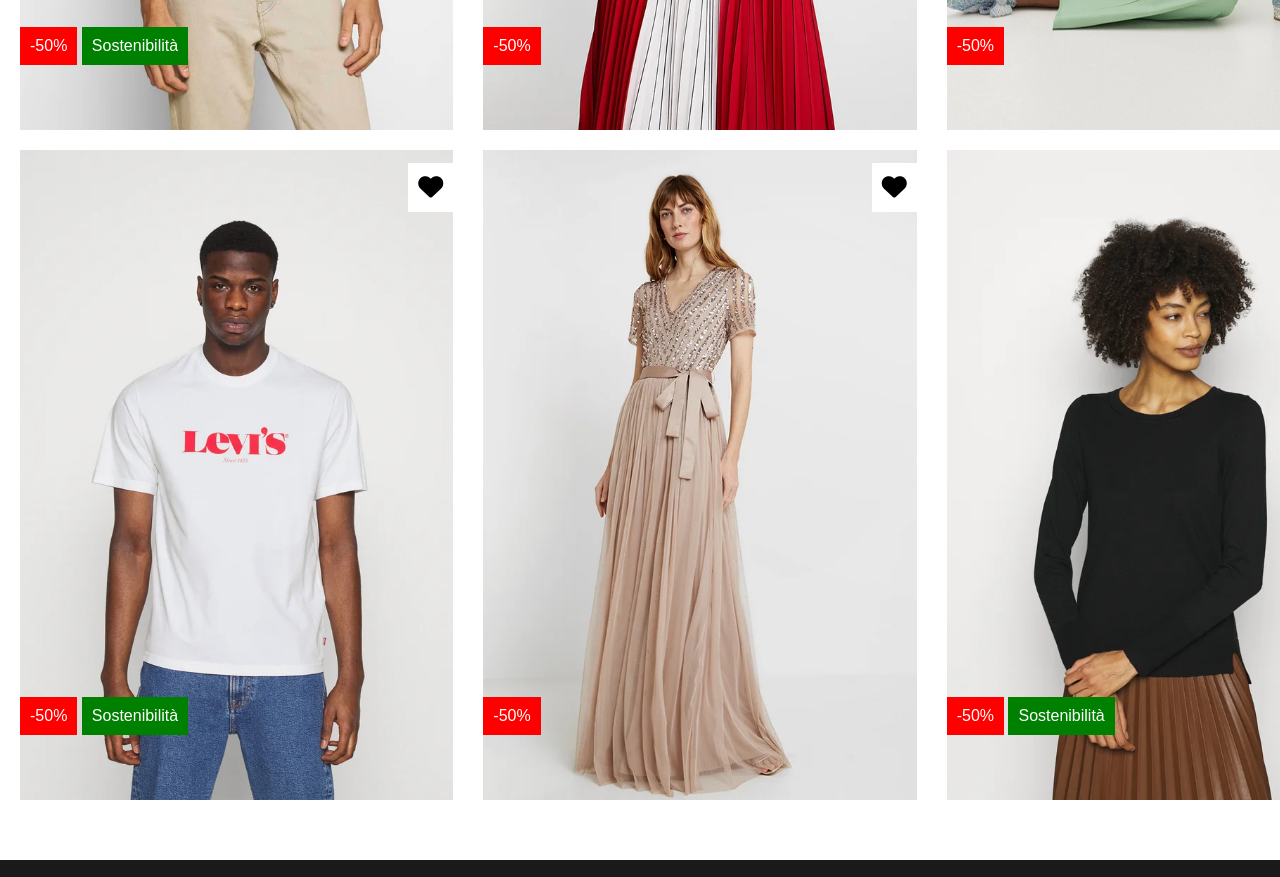
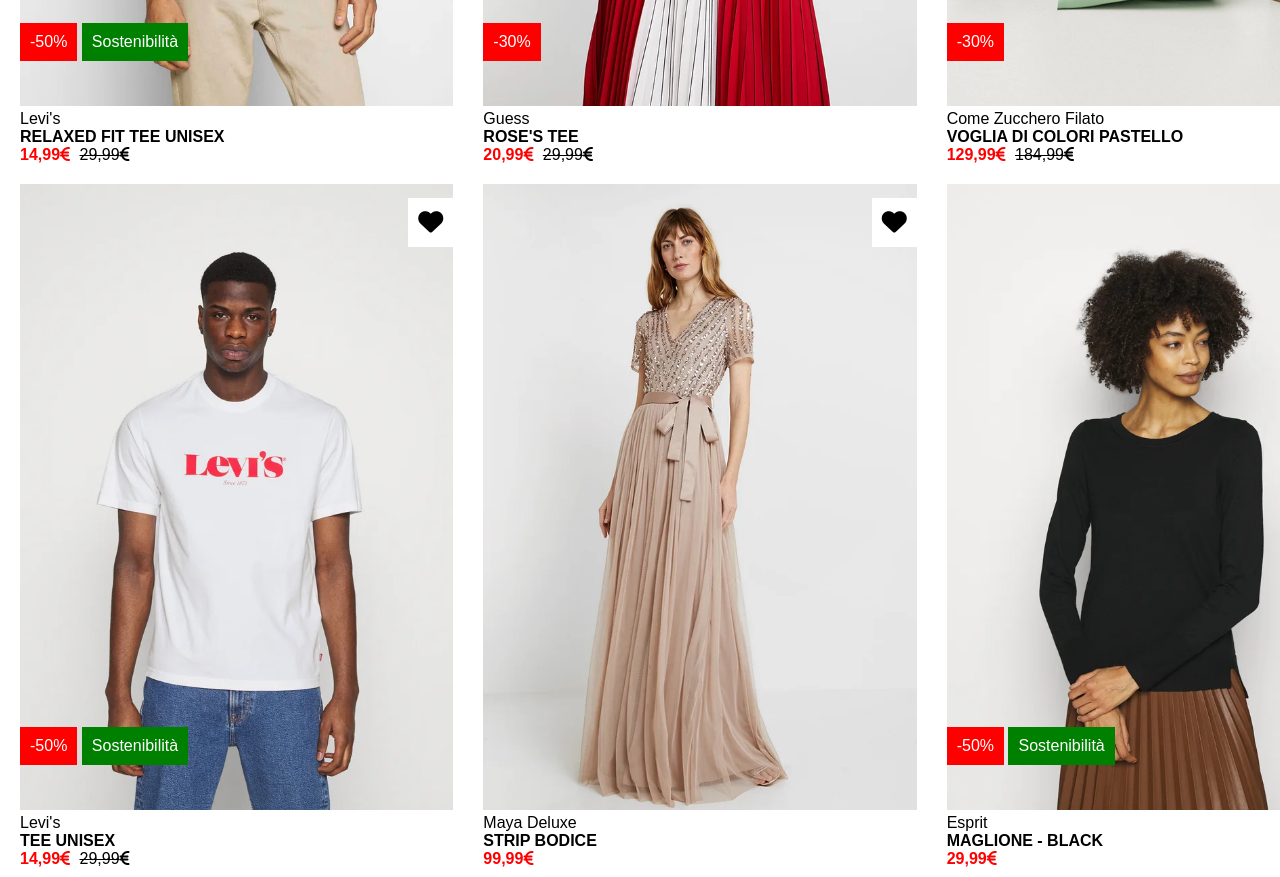
Before and after one commit to AndreaCatapano/html-css-boolando, a plain HTML site: page index.html in a window 1280 px wide. Shown: the part 650-1527 px from the top of the page. Drawn offline with Linux system fonts and the light colour scheme.

Commit message:
feat: improved shop-container with product-info and fix product-card with relative position in img-container.

```diff
--- a/css/style.css
+++ b/css/style.css
@@ -49,6 +49,7 @@ header {
 
 /* Main */
 
+
 .shop-container-flex {
     display: flex;
     justify-content: space-between;
@@ -64,17 +65,21 @@ header {
     aspect-ratio: 2/3;
 }
 
-.product-card img {
+.img-container {
+    position: relative;
     width: 100%;
-    height: 100%;
-    object-fit: cover;
+    overflow: hidden;
+}
+
+.img-container img {
+    width: 100%;
+    transition: opacity 0.3s ease;
+}
+
+.img-container .img-hover {
     position: absolute;
     top: 0;
     left: 0;
-    transition: opacity 0.3s ease;
-}
-
-.product-card .img-hover {
     opacity: 0;
 }
 
@@ -90,7 +95,7 @@ header {
     position: absolute;
     z-index: 1;
     left: 0;
-    bottom: 10%;
+    bottom: 15%;
 }
 
 .heart-box{
@@ -119,6 +124,25 @@ header {
     background-color: green;
 }
 
+
+.brand-name-shop{
+    font-weight: 300;
+}
+.product-name{
+    font-weight: 700;
+    text-transform: uppercase;
+}
+
+.sales-price{
+    color: red;
+    padding-right: 5px;
+    font-weight: 600;
+}
+
+.normal-price{
+    text-decoration: line-through;
+    font-weight: 500;
+}
 /* Footer */
 footer {
     background-color: #1A1A1A;
--- a/index.html
+++ b/index.html
@@ -42,68 +42,113 @@
     <main>
         <div class="shop-container-flex mwp-deafault">
             <div class="product-card">
+                <div class="img-container">
                     <img src="img/1.webp" alt="card-shop-1" class="img-normal">
                     <img src="img/1b.webp" alt="card-shop-1b" class="img-hover">
-                <div class="product-info">
-                    <p class="brand-name-shop">Levi's</p>
-                    <p class="product-name">Relaxed fit tee unisex</p>
-                    <p class="product-price"><span>14,99<i class="fa-solid fa-euro-sign"></i>
                 </div>
                 <div class="left-info">
                     <p class="sales-box info-box-default">-50%</p>
                     <p class="sustainability-box info-box-default">Sostenibilità</p>
                 </div>
                 <p class="heart-box info-box-default"><i class="fa-solid fa-heart"></i></p>
+                <div class="product-info">
+                    <p class="brand-name-shop">Levi's</p>
+                    <p class="product-name">Relaxed fit tee unisex</p>
+                    <p class="product-price">
+                        <span class="sales-price">14,99<i class="fa-solid fa-euro-sign"></i></span>
+                        <span class="normal-price">29,99<i class="fa-solid fa-euro-sign"></i></span>
+                    </p>
+                </div>
             </div>
 
             <div class="product-card">
+                <div class="img-container">
                     <img src="img/2.webp" alt="card-shop-2" class="img-normal">
                     <img src="img/2b.webp" alt="card-shop-2b" class="img-hover">
+                </div>
                 <div class="left-info">
-                    <p class="sales-box info-box-default">-50%</p>
+                    <p class="sales-box info-box-default">-30%</p>
                 </div>
                 <p class="heart-box info-box-default"><i class="fa-solid fa-heart"></i></p>
+                <div class="product-info">
+                    <p class="brand-name-shop">Guess</p>
+                    <p class="product-name">Rose's tee</p>
+                    <p class="product-price">
+                        <span class="sales-price">20,99<i class="fa-solid fa-euro-sign"></i></span>
+                        <span class="normal-price">29,99<i class="fa-solid fa-euro-sign"></i></span>
+                    </p>
+                </div>
             </div>
 
             <div class="product-card">
+                <div class="img-container">
                     <img src="img/3.webp" alt="card-shop-3" class="img-normal">
                     <img src="img/3b.webp" alt="card-shop-3b" class="img-hover">
+                </div>
                 <div class="left-info">
-                    <p class="sales-box info-box-default">-50%</p>
+                    <p class="sales-box info-box-default">-30%</p>
                 </div>
                 <p class="heart-box info-box-default"><i class="fa-solid fa-heart"></i></p>
+                <div class="product-info">
+                    <p class="brand-name-shop">Come Zucchero Filato</p>
+                    <p class="product-name">Voglia di colori pastello</p>
+                    <p class="product-price">
+                        <span class="sales-price">129,99<i class="fa-solid fa-euro-sign"></i></span>
+                        <span class="normal-price">184,99<i class="fa-solid fa-euro-sign"></i></span>
+                    </p>
+                </div>
             </div>
 
             <div class="product-card">
+                <div class="img-container">
                     <img src="img/4.webp" alt="card-shop-4" class="img-normal">
                     <img src="img/4b.webp" alt="card-shop-4b" class="img-hover">
+                </div>
                 <div class="left-info">
                     <p class="sales-box info-box-default">-50%</p>
                     <p class="sustainability-box info-box-default">Sostenibilità</p>
                 </div>
                 <p class="heart-box info-box-default"><i class="fa-solid fa-heart"></i></p>
+                <div class="product-info">
+                    <p class="brand-name-shop">Levi's</p>
+                    <p class="product-name">Tee Unisex</p>
+                    <p class="product-price">
+                        <span class="sales-price">14,99<i class="fa-solid fa-euro-sign"></i></span>
+                        <span class="normal-price">29,99<i class="fa-solid fa-euro-sign"></i></span>
+                    </p>
+                </div>
             </div>
 
             <div class="product-card">
+                <div class="img-container">
                     <img src="img/5.webp" alt="card-shop-5" class="img-normal">
                     <img src="img/5b.webp" alt="card-shop-5b" class="img-hover">
-                <div class="left-info">
-                    <p class="sales-box info-box-default">-50%</p>
                 </div>
                 <p class="heart-box info-box-default"><i class="fa-solid fa-heart"></i></p>
+                <div class="product-info">
+                    <p class="brand-name-shop">Maya Deluxe</p>
+                    <p class="product-name">strip bodice</p>
+                    <p><span class="sales-price">99,99<i class="fa-solid fa-euro-sign"></i></span></p>
+                </div>
             </div>
 
             <div class="product-card">
+                <div class="img-container">
                     <img src="img/6.webp" alt="card-shop-6" class="img-normal">
                     <img src="img/6b.webp" alt="card-shop-6b" class="img-hover">
+                </div>
                 <div class="left-info">
                     <p class="sales-box info-box-default">-50%</p>
                     <p class="sustainability-box info-box-default">Sostenibilità</p>
                 </div>
                 <p class="heart-box info-box-default"><i class="fa-solid fa-heart"></i></p>
+                <div class="product-info">
+                    <p class="brand-name-shop">Esprit</p>
+                    <p class="product-name">Maglione - black</p>
+                    <p class="product-price">
+                        <span class="sales-price">29,99<i class="fa-solid fa-euro-sign"></i></span>
+                    </p>
                 </div>
-
-
             </div>
     </main>
 
```
Lines whose indentation alone changed are shown as unchanged.
